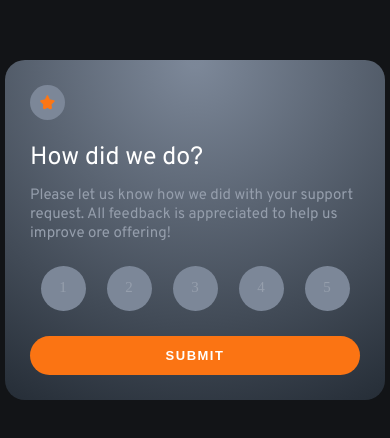
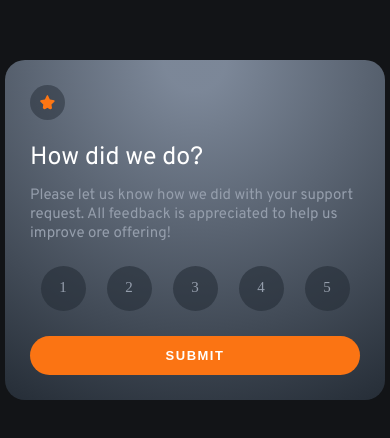
Before and after one commit to Frimpong04/interactive-rating-component, a plain HTML site: page index.html in a window 390 px wide. Shown: the part 192-630 px from the top of the page. Drawn offline with Linux system fonts and the light colour scheme.

Commit message:
add changes to background colors and mobile styles

```diff
--- a/style.css
+++ b/style.css
@@ -34,7 +34,7 @@ body {
 
 /* CARD STYLES */
 main {
-    background-image: radial-gradient(circle at top, hsl(216, 12%, 54%) 2%, hsl(213, 19%, 18%));
+    background-image: radial-gradient(circle at top, var(--rating-bg) 8%, var(--card-bg));
     border-radius:2rem;
     width: 38rem;
     padding: 2.5em;
@@ -44,7 +44,7 @@ img{
     width: 3.5rem;
     height: 3.5rem;
     border-radius: 50%;
-    background-color: var(--rating-bg);
+    background-color:  hsla(213, 19%, 18%, 0.5);
     padding:1.0rem;
     margin-bottom: 2em;
 }
@@ -67,7 +67,7 @@ h1 {
     padding:0.9em 1.25em;
     width: 4.5rem;
     height:4.5rem;
-    background-color: var(--rating-bg);
+    background-color:  hsla(213, 19%, 18%, 0.6);
     display: block;
     border-radius: 50%;
     color: var(--text-color);
@@ -103,3 +103,11 @@ h1 {
     background-color:var(--heading-color);
     cursor: pointer;
 }
+
+
+/* MEDIA QUERY */
+@media only screen and (max-width:375px) {
+    main {
+        width: 90%;
+    }
+}
```
